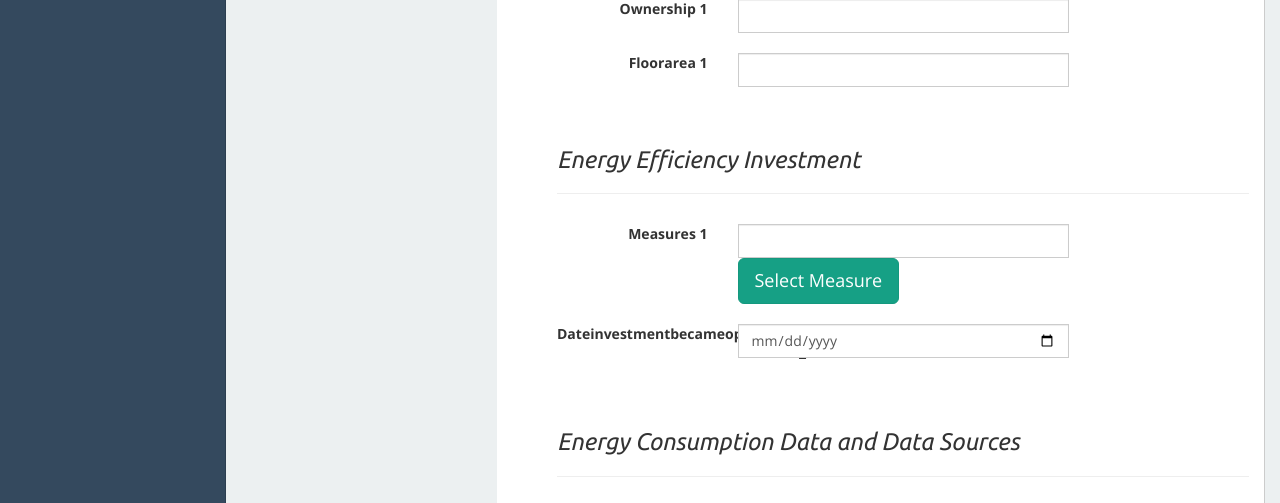
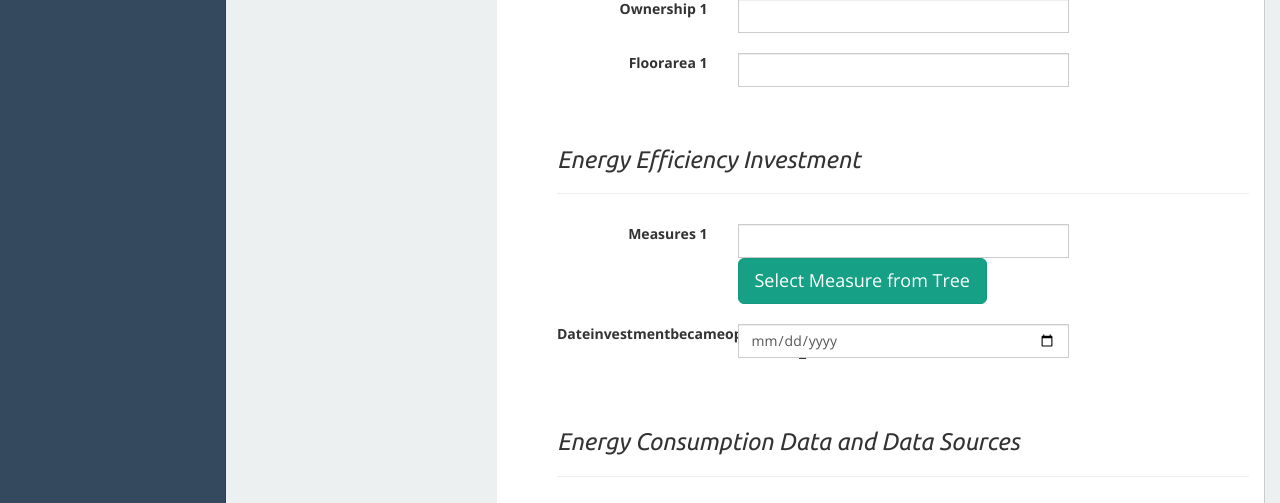
Before and after one commit to epu-ntua/derisk, a Django app: template derisk_app/templates/project-edit.html in a window 1280 px wide. Shown: the part 806-1309 px from the top of the page. Run offline with Django 3.2, Linux system fonts and the light colour scheme; the template is opened without the code that fills it: most values are stand-ins (such as "Sample title", 1, 10 or a date in 2020); form fields are guessed from the names that the template uses; some libraries are stand-ins or nearby versions.

Commit message:
Measures Treeview selection

```diff
--- a/derisk_app/static/js/derisk/editproject.js
+++ b/derisk_app/static/js/derisk/editproject.js
@@ -1,4 +1,22 @@
-function initializeTree(){
+function initializeTreeSimple(){
+    $('#jstree_measures_div').jstree('uncheck_all')
+    $('#jstree_measures_div').jstree('close_all')
+	var tree_codes = [];
+    $("#pillSimple #id_measures_18 > option:selected").each(function(i, item) {
+	    tree_codes[i] = $(item).data('tree-code');
+		$('#jstree_measures_div').jstree('check_node', tree_codes[i]);
+		$('#jstree_measures_div').jstree()._open_to(tree_codes[i]);
+	});
+}
+function initializeTreeAdvanced(){
+    $('#jstree_measures_div').jstree('uncheck_all')
+    $('#jstree_measures_div').jstree('close_all')
+	var tree_codes = [];
+    $("#pillAdvanced #id_measures_18 > option:selected").each(function(i, item) {
+	    tree_codes[i] = $(item).data('tree-code');
+		$('#jstree_measures_div').jstree('check_node', tree_codes[i]);
+		$('#jstree_measures_div').jstree()._open_to(tree_codes[i]);
+	});
 }
 $(document).ready(function () {
 	$('[data-toggle="tooltip"]').tooltip();
@@ -11,4 +29,22 @@
         },
 		'plugins': ["checkbox"]
 		});
+    initializeTreeSimple();
+
+	$("#pillSimple #id_measures_18").on('change', function() {
+		initializeTreeSimple();
+	});
+	$("#pillAdvanced #id_measures_18").on('change', function() {
+		initializeTreeAdvanced();
+	});
+    $('#flexModal').on('hidden.bs.modal', function () {
+		checked_ids =[];
+		for (let treeSelectedMeasure of $("#jstree_measures_div").jstree('get_checked',null,true)){
+		   checked_ids.push($("#pillSimple #id_measures_18 > [data-tree-code='" + treeSelectedMeasure + "']").val());
+		   checked_ids.push($("#pillAdvanced #id_measures_18 > [data-tree-code='" + treeSelectedMeasure + "']").val());
+		};
+		$("#pillSimple #id_measures_18").val(checked_ids).trigger("change");
+		$("#pillAdvanced #id_measures_18").val(checked_ids).trigger("change");
+	});
+
 });
--- a/derisk_app/templates/project-edit.html
+++ b/derisk_app/templates/project-edit.html
@@ -125,8 +125,8 @@
 <div class='row myfield-row'><div class='myfield-container col-lg-3 col-sm-3'><div data-toggle='tooltip' data-placement='right' title='Please specify  the Floor area of building in m2 '>{{ form.floorarea_17.label_tag }}</div></div> <div class='col-lg-6 col-sm-6'> {{ form.floorarea_17 }}</div></div>
 			   <h3 style="font-style:italic;margin-top:50px">Energy Efficiency Investment </h3>
 					<hr>
-<div class='row myfield-row'><div class='myfield-container col-lg-3 col-sm-3'><div data-toggle='tooltip' data-placement='right' title='Please select which measures are included in the investment. You can add more than one, separated with semicolon (;)'>{{ form.measures_18.label_tag }}</div></div> <div class='col-lg-6 col-sm-6'> {{ form.measures_18 }}                                <button class="btn btn-green btn-lg" data-toggle="modal" data-target="#flexModal">
-                                    Select Measure
+<div class='row myfield-row'><div class='myfield-container col-lg-3 col-sm-3'><div data-toggle='tooltip' data-placement='right' title='Please select which measures are included in the investment. You can add more than one, separated with semicolon (;)'>{{ form.measures_18.label_tag }}</div></div> <div class='col-lg-6 col-sm-6'> {{ form.measures_18 }}     <button class="btn btn-green btn-lg" data-toggle="modal" data-target="#flexModal">
+                                    Select Measure from Tree
                                 </button></div></div>
 <div class='row myfield-row'><div class='myfield-container col-lg-3 col-sm-3'><div data-toggle='tooltip' data-placement='right' title='Please state the Date investment became operational (month/year)'>{{ form.dateinvestmentbecameoperational_29.label_tag }}</div></div> <div class='col-lg-6 col-sm-6'> {{ form.dateinvestmentbecameoperational_29 }}</div></div>
 			   <h3 style="font-style:italic;margin-top:50px">Energy Consumption Data and Data Sources</h3>
@@ -170,7 +170,9 @@
                </div>
                <div class="tab-pane fade" id="pillEnergyEfficiencyInvestment">
 			   <h3 style="margin-bottom:40px">Energy Efficiency Investment </h3>
-<div class='row myfield-row'><div class='myfield-container col-lg-3 col-sm-3'><div data-toggle='tooltip' data-placement='right' title='Please select which measures are included in the investment. You can add more than one, separated with semicolon (;)'>{{ form.measures_18.label_tag }}</div></div> <div class='col-lg-6 col-sm-6'> {{ form.measures_18 }}</div></div>
+<div class='row myfield-row'><div class='myfield-container col-lg-3 col-sm-3'><div data-toggle='tooltip' data-placement='right' title='Please select which measures are included in the investment. You can add more than one, separated with semicolon (;)'>{{ form.measures_18.label_tag }}</div></div> <div class='col-lg-6 col-sm-6'> {{ form.measures_18 }}<button class="btn btn-green btn-lg" data-toggle="modal" data-target="#flexModal">
+                                    Select Measure from Tree
+                                </button></div></div>
 <div class='row myfield-row'><div class='myfield-container col-lg-3 col-sm-3'><div data-toggle='tooltip' data-placement='right' title='Only valid for measures 1 (Heating) to 10 (Pumps), Please  specify total annual energy demand for relevant components before investment (kWh/y). Relevant components means the components that are included in the project. '>{{ form.energydemandbefore_19.label_tag }}</div></div> <div class='col-lg-6 col-sm-6'> {{ form.energydemandbefore_19 }}</div></div>
 <div class='row myfield-row'><div class='myfield-container col-lg-3 col-sm-3'><div data-toggle='tooltip' data-placement='right' title='Please  specify total annual energy demand for relevant components after investment (kWh/y). Relevant components means the components that are included in the project. Only valid for measures 1 (Heating) to 10 (Pumps)'>{{ form.energydemandafter_20.label_tag }}</div></div> <div class='col-lg-6 col-sm-6'> {{ form.energydemandafter_20 }}</div></div>
 <div class='row myfield-row'><div class='myfield-container col-lg-3 col-sm-3'><div data-toggle='tooltip' data-placement='right' title='Please  specify total initial capacity (kW) for relevant components. Relevant components means the components that are included in the project. If more components, use weighed average of relevant components. Only valid for measures 1 (Heating) to 10 (Pumps)'>{{ form.initialcapacity_21.label_tag }}</div></div> <div class='col-lg-6 col-sm-6'> {{ form.initialcapacity_21 }}</div></div>
@@ -412,7 +414,7 @@
 												</div>
                                             </div>
                                             <div class="modal-footer">
-                                                <button type="button" class="btn btn-green">Ok</button>
+                                                <button type="button" class="btn btn-green" data-dismiss="modal">Ok</button>
                                             </div>
                                         </div>
                                         <!-- /.modal-content -->
```
Also changed, not shown: derisk_app/forms.py (+41 -0 lines).
